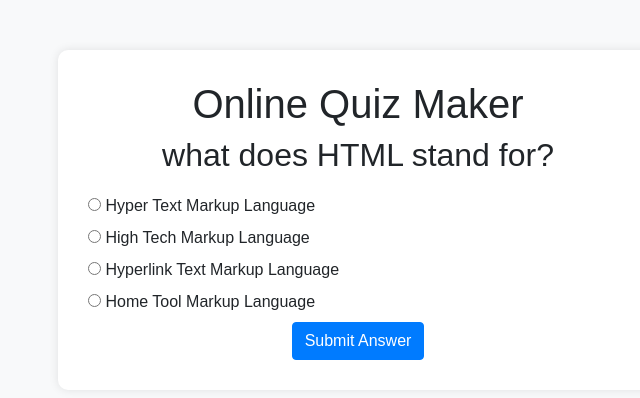
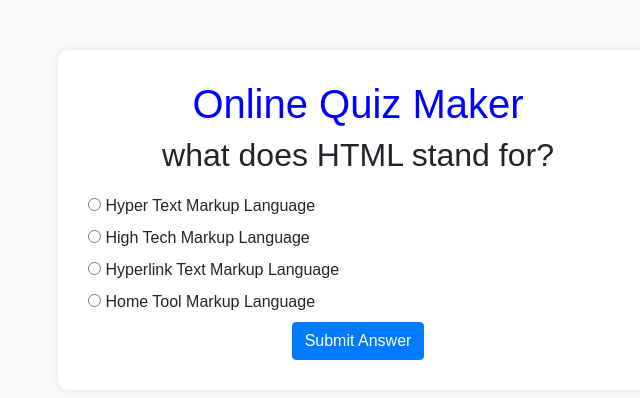
Before and after one commit to MadhuSudhan2310/Anotherquiz, a plain HTML site: page index.html in a window 1280 px wide. Shown: the whole page, without its empty margins (282-922 px from the left). Drawn offline with nearby package versions, Linux system fonts and the light colour scheme.

Commit message:
Update index.html

```diff
--- a/index.html
+++ b/index.html
@@ -8,7 +8,7 @@
 <link href="https://stackpath.bootstrapcdn.com/bootstrap/4.5.2/css/bootstrap.min.css" rel="stylesheet">
 <!-- Custom CSS -->
 <style>
-  title{
+  h1{
     color:blue;
   }
   body {
```
